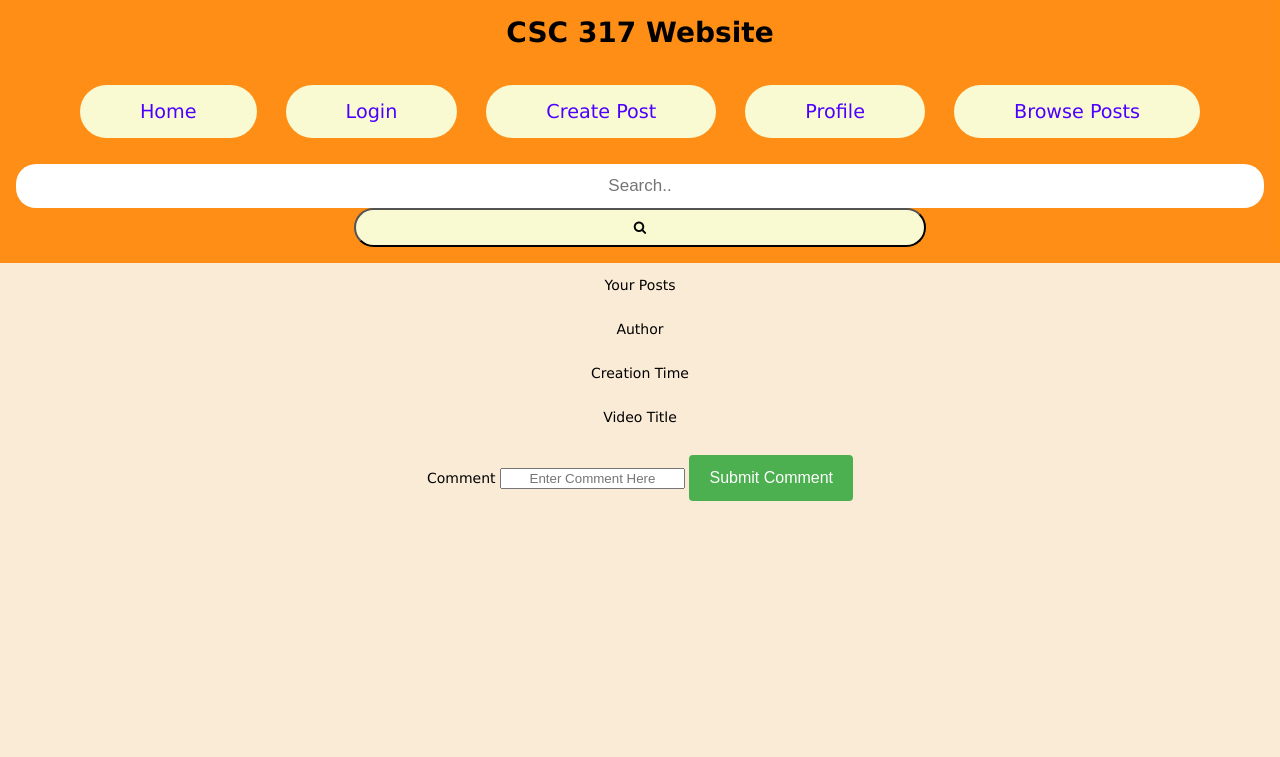
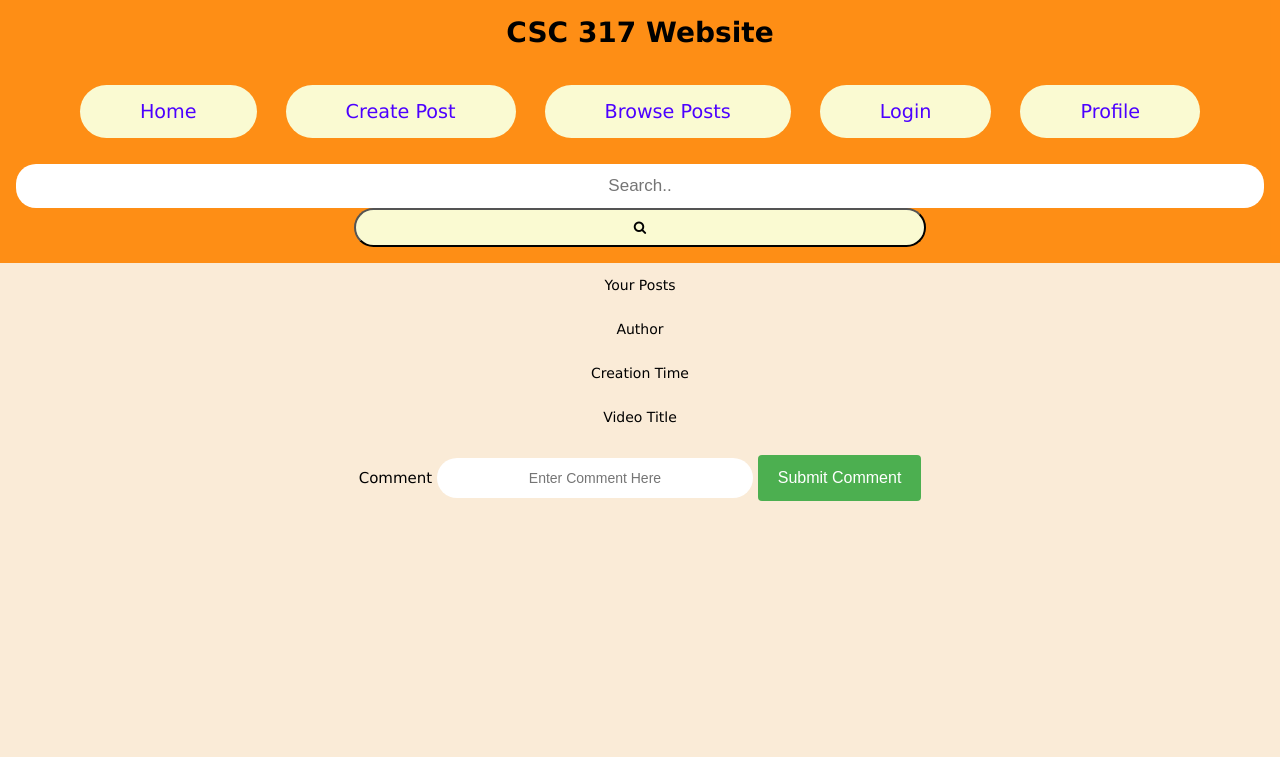
Before and after one commit to linkyap/lametube_project, a Node server app: page /viewpost in a window 1280 px wide. Shown: the top 757 px of the page. Run offline with Node 20, Linux system fonts and the light colour scheme; some libraries are stand-ins or nearby versions.

Commit message:
save point

```diff
--- a/application/app.js
+++ b/application/app.js
@@ -1,3 +1,4 @@
+require('dotenv').config();
 const createError = require("http-errors");
 const express = require("express");
 const favicon = require('serve-favicon');
--- a/application/public/css/style.css
+++ b/application/public/css/style.css
@@ -83,6 +83,22 @@
   text-align: center;
 }
 
+.Comment [type="text"]{padding: 12px;
+  margin-top: 8px;
+  font-size: 14px;
+  border: none;
+  border-radius: 20px;
+  float: none;
+  display: inline-block;
+  text-align: center;
+  width: 25%;
+  margin: 0;
+}
+.Comment{
+  font-size: 15px;
+}
+
+
 .botm-footer{
   color: antiquewhite;
   background-color: rgba(255, 132, 0, 0.903);
--- a/application/routes/users.js
+++ b/application/routes/users.js
@@ -1,9 +1,9 @@
 var express = require('express');
 var router = express.Router();
+var db = require('../conf/database ')
+/* GET localhost:3000. */
+router.get('/', function(req, res, next) {
 
-/* GET users listing. */
-router.get('/', function(req, res, next) {
-  res.send('respond with a resource');
 });
 
 router.post('/login', function(req, res, next){
--- a/application/views/partials/header.hbs
+++ b/application/views/partials/header.hbs
@@ -3,10 +3,10 @@
     <nav>
         <ul style="list-style: none;">
             <li><a href="/">Home</a></li>
+            <li><a href="postvideo">Create Post</a></li>
+            <li><a href="viewpost">Browse Posts</a></li>
             <li><a href="login">Login</a></li>
-            <li><a href="postvideo">Create Post</a></li>
             <li><a href="profile">Profile</a></li>
-            <li><a href="viewpost">Browse Posts</a></li>
         </ul>
         <div class="topnav">
             <input type="text" placeholder="Search.." name="search">
--- a/application/views/profile.hbs
+++ b/application/views/profile.hbs
@@ -9,7 +9,7 @@
             <label for="users usersemail">User's Email</label>
             <p type="text" name="users useremail" id="users useremail"></p>
 
-            <label for="Your Post Created">Previous Posts</label>
+            <label for="Your Post Created">Your Posts</label>
             <p type="text" name="Your Post Created" id="Your Post Created"></p>
         </form>
     </div>
--- a/application/views/viewpost.hbs
+++ b/application/views/viewpost.hbs
@@ -12,7 +12,7 @@
 
         <p type="text" name="Video Title">Video Title</p>
 
-        <form>
+        <form class="Comment">
 
             <label for="Comment">Comment</label>
             <input type="text" name="Comment" id="Comment" placeholder="Enter Comment Here">
```
Also changed, not shown: application/conf/database.js (added, +17 -0 lines), application/bin/www, 1 other file.
